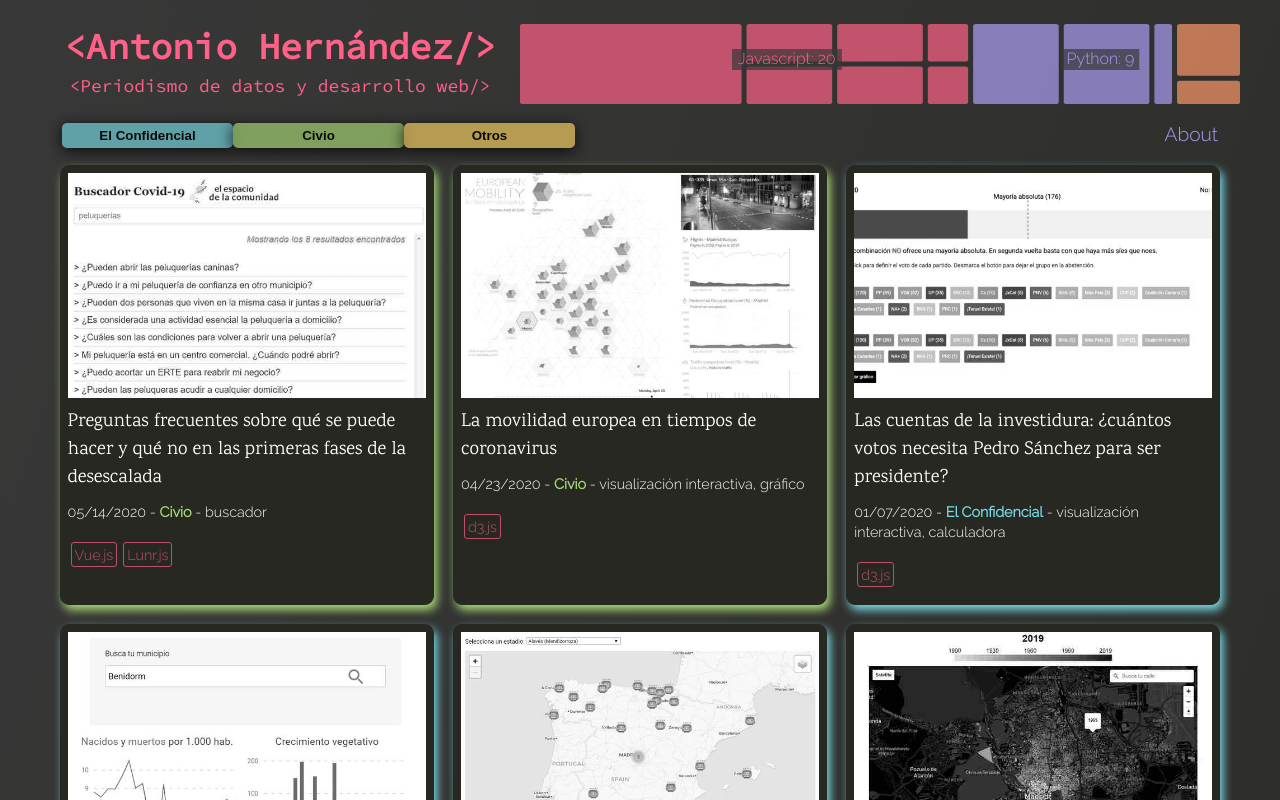
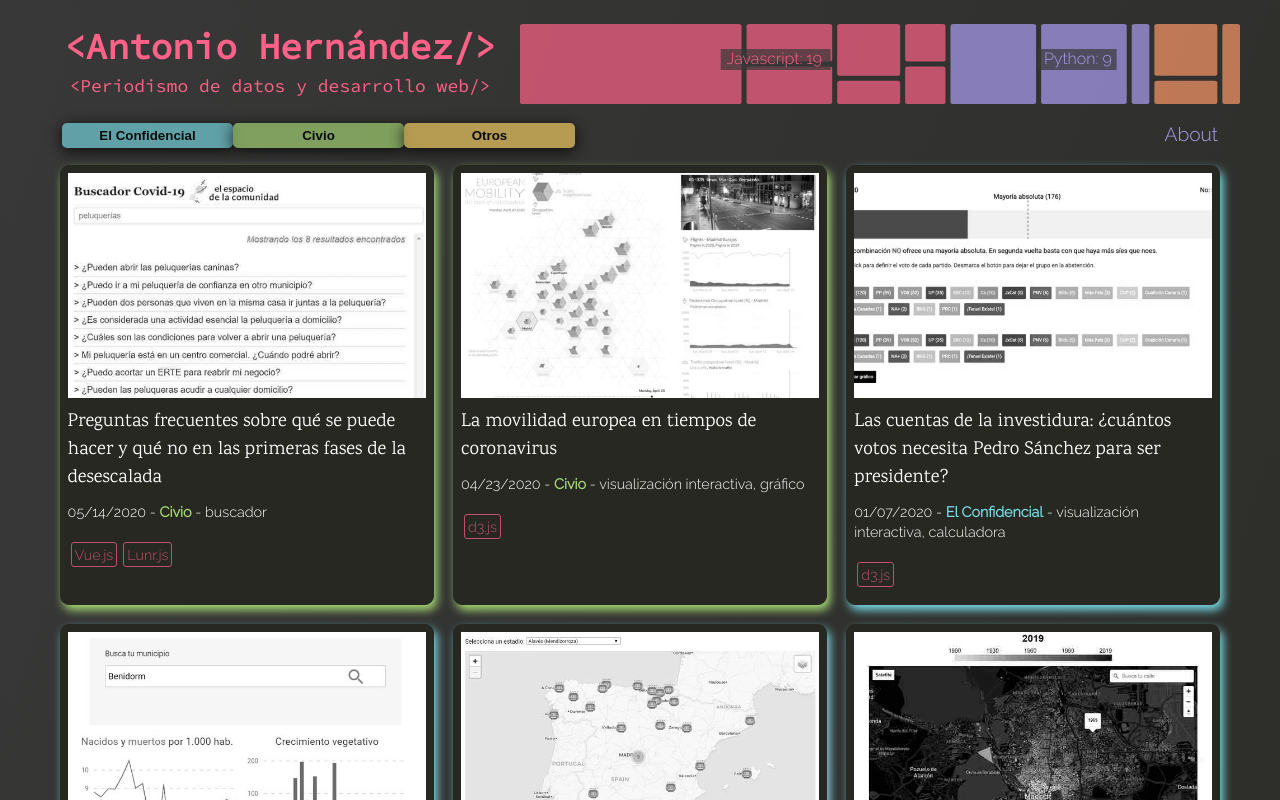
Before and after one commit to anerodata/portfolio, a Vue app: page / in a window 1280 px wide. Shown: the top 800 px of the page. Built offline with nearby package versions, Linux system fonts and the light colour scheme.

Commit message:
Adding sum property to treemap data object to sort correctly

```diff
--- a/src/data/data.json
+++ b/src/data/data.json
@@ -245,7 +245,7 @@
 		"titulo": "Viaje a la luna: sigue minuto a minuto la histórica misión",
 		"fecha": "2019-07-16",
 		"url": "https://www.elconfidencial.com/tecnologia/ciencia/2019-07-16/viaje-a-la-luna-falso-directo_2122343/",
-		"biblioteca": ["d3.js", "Vanilla.js"],
+		"biblioteca": ["d3.js", "Vanilla"],
 		"tecnología": [],
 		"organización": "El Confidencial",
 		"descripción": ["visualización estática", "web"],
--- a/src/views/Home.vue
+++ b/src/views/Home.vue
@@ -99,7 +99,7 @@ export default {
           // If global children array doesn't have and object with tec name...
           if(!acc.children.some(allChild => allChild.name === keyTec)) {
               //... create it
-              acc.children.push({name: keyTec, children: []})
+              acc.children.push({name: keyTec, sum: 0, children: []})
           }
 
           // Get children tec array
@@ -109,17 +109,19 @@ export default {
           if(!keyList.children.some(tecChild => tecChild.name === keyLib)) {
             //... create it
             keyList.children.push({name: keyLib, value: 1})
+            keyList.sum += 1
           } else {
             // Otherwise, add 1 to value property of the array
             const tecList = keyList.children.filter(tecChild => tecChild.name === keyLib)[0]
             tecList.value += 1
+            keyList.sum += 1
           }
 
         })
         return acc
       }, { name: 'all', children: [] })
 
-      res.children = this.sortArr(res.children, 'children')
+      res.children = this.sortArr(res.children, 'sum')
       res.children.forEach(child => { this.sortArr(child.children, 'value') })
       return res
     }
```
